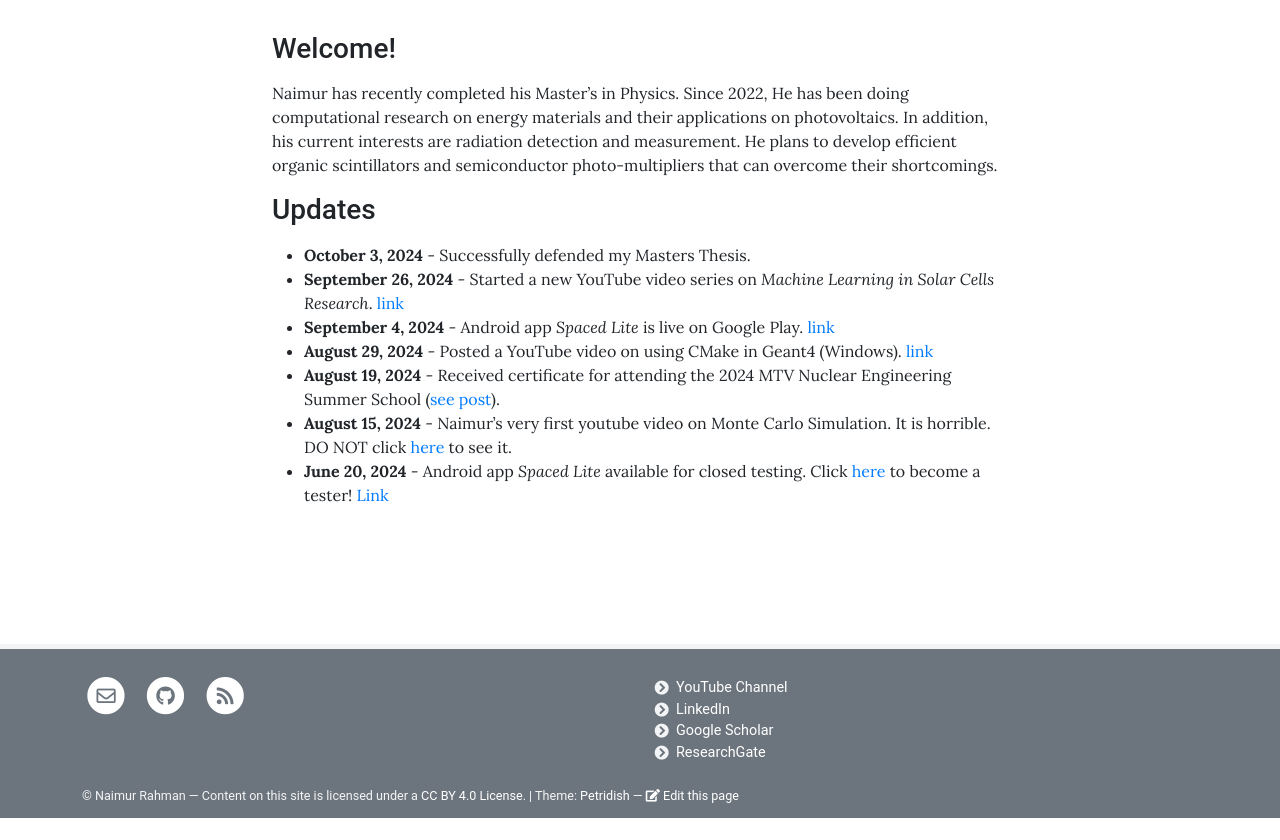
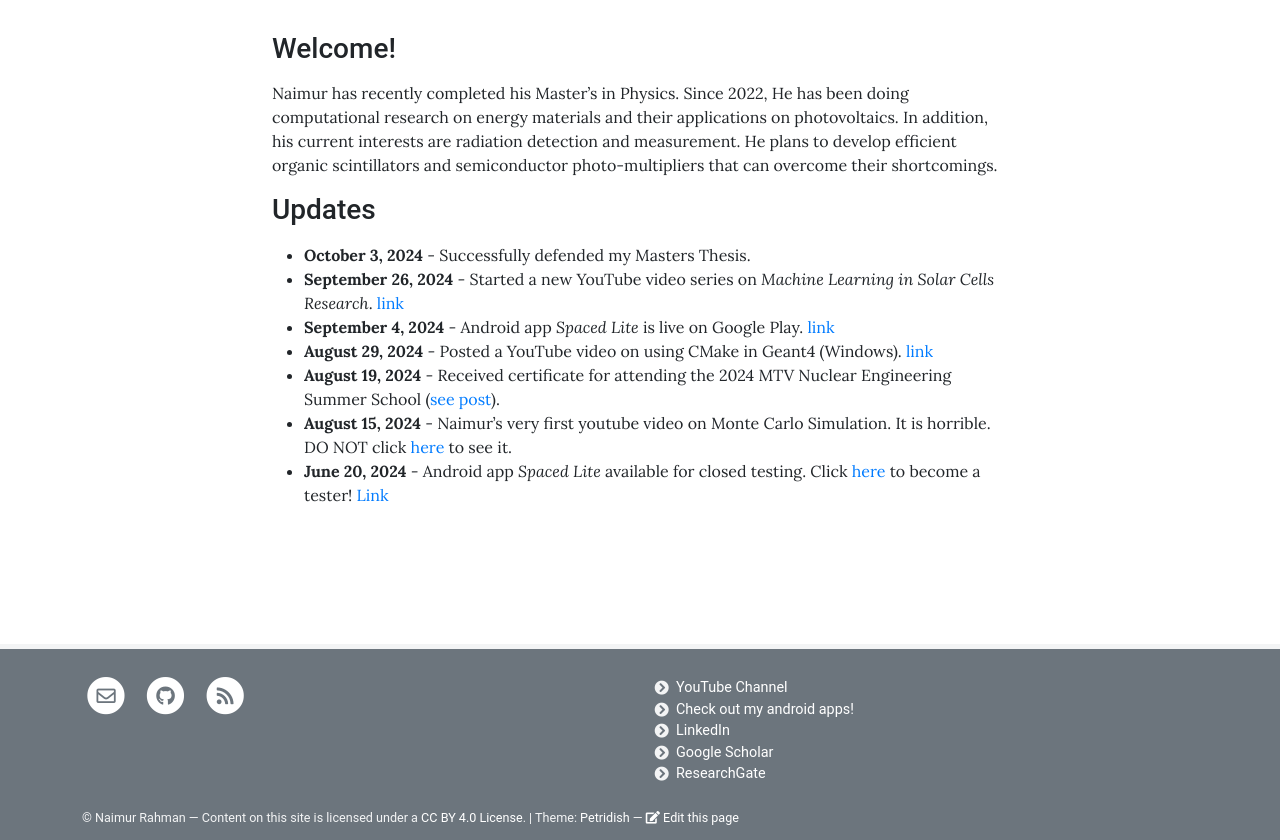
Before and after one commit to naimur105/naimur105.github.io, a Jekyll site: the page built from pages/home.md, in a window 1280 px wide. Shown: the part 259-1099 px from the top of the page. Built offline with Jekyll 4.4.1, drawn with Linux system fonts in a browser that asks for light colours; before the commit the page ends 1077 px from its top, so only the background shows below that.

Commit message:
updated socials

```diff
--- a/_data/footer.yml
+++ b/_data/footer.yml
@@ -7,6 +7,9 @@ columns:
     links:
     - text: YouTube Channel
       href: https://www.youtube.com/@naimslab
+      new_window: true
+    - text: Check out my android apps!
+      href: https://play.google.com/store/apps/dev?id=5924068813158510198
       new_window: true
     - text: LinkedIn
       href: https://www.linkedin.com/in/naimur-rahman-424658180/
```
